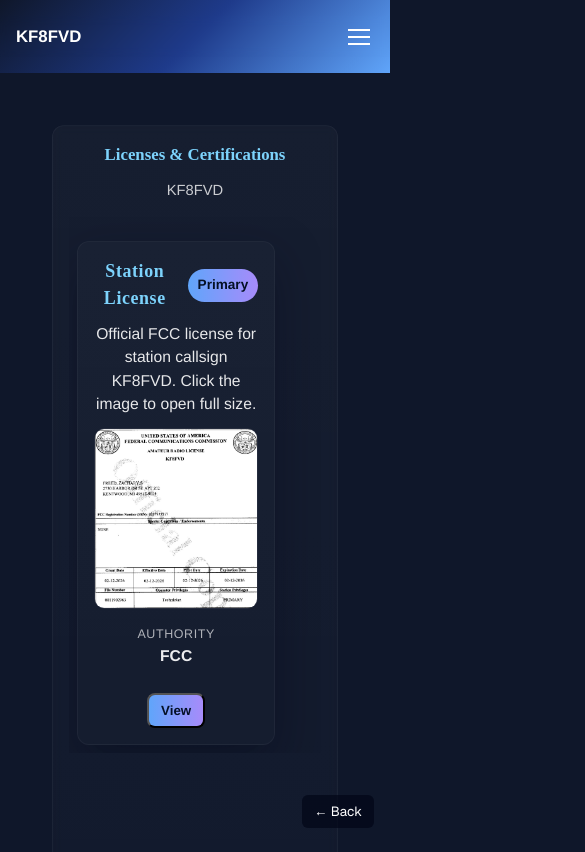
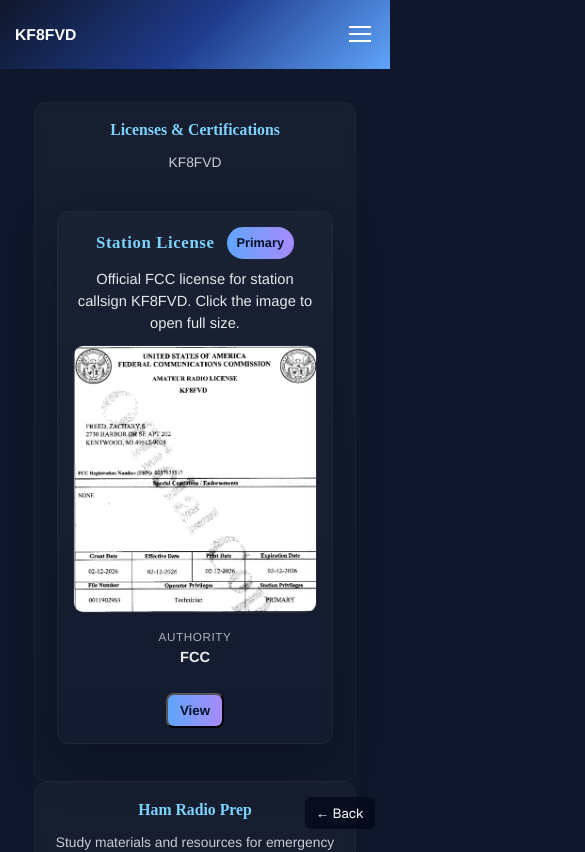
Before and after one commit to Greasemonkey303/kf8fvd, a Next.js app: page /credentials in a window 390 px wide. Shown: the top 852 px of the page, 585 px wide, since content can reach past the window. Built offline with nearby package versions, Linux system fonts and the light colour scheme; no server answers.

Commit message:
updated ui mobile problems and fixed img problem

```diff
--- a/app/credentials/credentials.module.css
+++ b/app/credentials/credentials.module.css
@@ -17,7 +17,7 @@
 @media (max-width:900px) {
 	.twoColumn { flex-direction:column }
 	.leftCol { text-align:center }
-	.rightCol { justify-content:center }
+	.rightCol { justify-content:center; flex: 1 1 auto; width: 100%; }
 }
 
 /* blank placeholder card content */
@@ -79,8 +79,9 @@
 @keyframes fadeUp { from { opacity: 0; transform: translateY(10px) } to { opacity: 1; transform: translateY(0) } }
 
 @media (max-width:700px) {
-	.cardGrid { gap:1rem; padding:0.5rem 0 }
-	.cardGrid .innerCard { flex:0 0 84%; min-width:84% }
+	/* Stack cardGrid vertically on small screens to avoid horizontal scrolling */
+	.cardGrid { gap:1rem; padding:0.5rem 0; flex-direction:column; overflow-x:visible }
+	.cardGrid .innerCard { flex:1 1 auto; min-width:0; width:100%; padding:0 }
 	.cardGrid { padding-left:0.5rem; padding-right:0.5rem }
 	.licenseThumb { width:100%; max-width:100% }
 }
--- a/styles/global.css
+++ b/styles/global.css
@@ -188,3 +188,12 @@
 .form-grid { display: grid; gap: 12px }
 .field-label { margin-bottom:6px; font-size:13px }
 .form-input { display:block; width:100%; padding:10px; border-radius:8px; border:1px solid rgba(255,255,255,0.06); background:transparent; color:inherit }
+
+/* small-screen global tweaks to improve spacing and readability */
+@media (max-width: 640px) {
+  .page-pad { padding: 1rem }
+  .card { padding: 0.85rem }
+  .title { font-size: 1.02rem }
+  .subtitle { font-size: 0.92rem }
+  html { font-size: 15px }
+}
```
Also changed, not shown: containers/dashboard/dashboard.module.css (+15 -1 lines), containers/dashboard/dashboard.tsx (+22 -10 lines).
